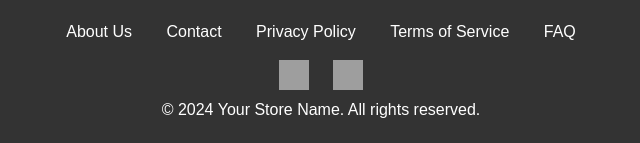
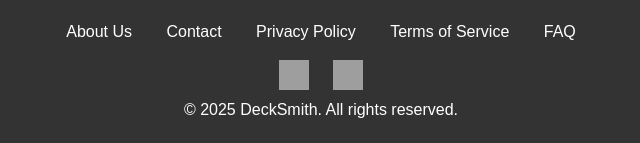
Before and after one commit to Tomila/DeckSmith, a Flask app: page / in a window 1280 px wide. Shown: the part 3160-3303 px from the top of the page, without its empty margins (319-959 px from the left). Run offline with Flask 3, Linux system fonts and the light colour scheme; grey boxes are pictures that could not be loaded.

Commit message:
Add files via upload

```diff
--- a/templates/cart.html
+++ b/templates/cart.html
@@ -110,7 +110,7 @@
             <img src="path-to-your-ebay-icon.png" alt="eBay">
         </a>
     </div>
-    <p>&copy; 2024 Your Store Name. All rights reserved.</p>
+    <p>&copy; 2025 DeckSmith. All rights reserved.</p>
 </footer>
 
 </body>
--- a/templates/checkout.html
+++ b/templates/checkout.html
@@ -116,7 +116,7 @@
                 <img src="{{ url_for('static', filename='ebay-icon.png') }}" alt="eBay">
             </a>
         </div>
-        <p>&copy; 2025 Your Store Name. All rights reserved.</p>
+        <p>&copy; 2025 DeckSmith. All rights reserved.</p>
     </footer>
 </body>
 </html>
--- a/templates/index.html
+++ b/templates/index.html
@@ -72,6 +72,7 @@
                 });
             });
         });
+
     </script>
 
 </head>
@@ -161,7 +162,7 @@
                 <img src="path-to-your-ebay-icon.png" alt="eBay">
             </a>
         </div>
-        <p>&copy; 2024 Your Store Name. All rights reserved.</p>
+        <p>&copy; 2025 DeckSmith. All rights reserved.</p>
     </footer>
 </body>
 
```
